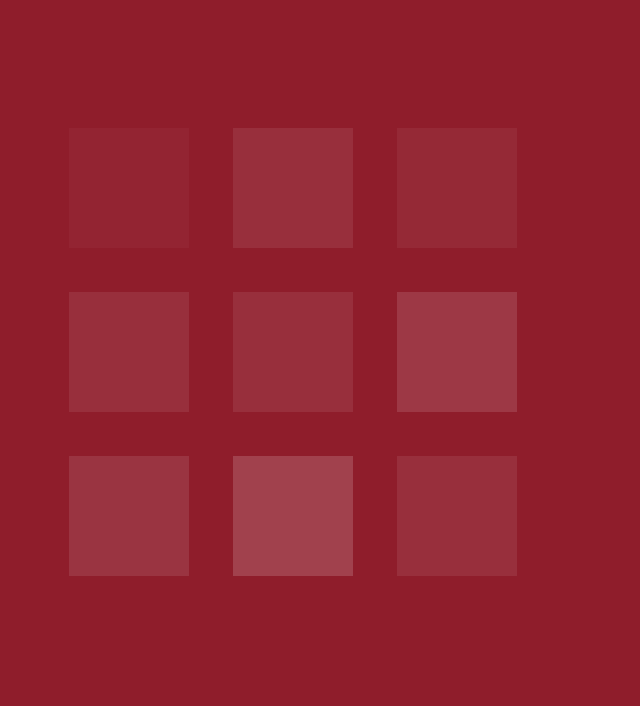
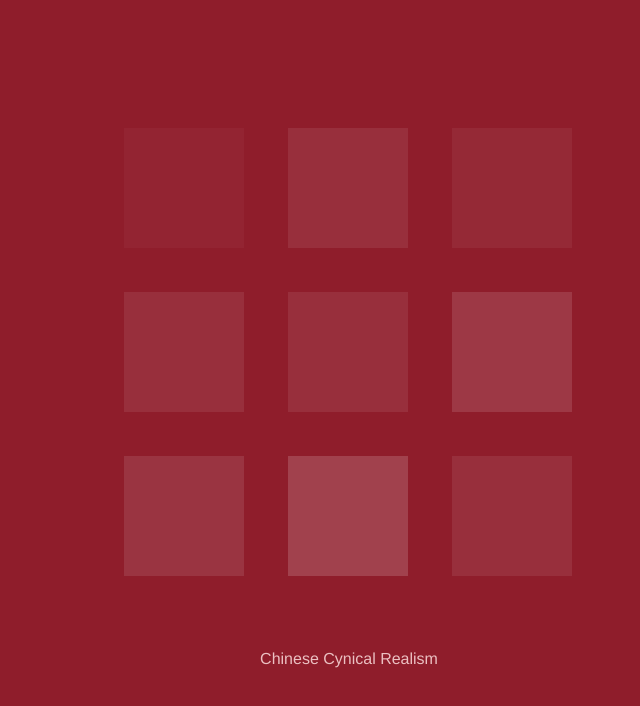
Before and after one commit to infredible/gray-area-immersive-art-movement, a plain HTML site: page index.html in a window 1280 px wide. Shown: the whole page, without its empty margins (291-931 px from the left). Drawn offline with Linux system fonts and the light colour scheme.

Commit message:
finished

```diff
--- a/index.html
+++ b/index.html
@@ -1,6 +1,9 @@
 <html>
 <head>
 <link rel="stylesheet" href="styles.css" type="text/css"></link>
+<title>
+  Chinese Cynical Realism
+</title>
 </head>
 
 <body>
@@ -34,5 +37,12 @@
   </div>
 </div>
 </div>
+
+
 </body>
+
+<div class="link">
+  <a href="http://www.visual-arts-cork.com/history-of-art/cynical-realism.htm#cynicalrealists">Chinese Cynical Realism</a>
+</div>
+
 </html>
--- a/styles.css
+++ b/styles.css
@@ -1,7 +1,8 @@
 .group {
-  width: 600px;
+  width: 490px;
   height:1000px;
-  margin:auto;
+  margin-left:auto;
+  margin-right:auto;
   padding-top:100px;
   padding-bottom:100px;
 }
@@ -98,3 +99,17 @@ body {
   background-color:rgb(13, 13, 14);
   opacity: 1;
 }
+
+
+a {
+  text-align: center;
+  color: rgb(235, 192, 194);
+  size:24px;
+  font-family: helvetica;
+  text-decoration:none;
+}
+
+.link {
+  padding-top: 50px;
+  text-align:center;
+}
```
